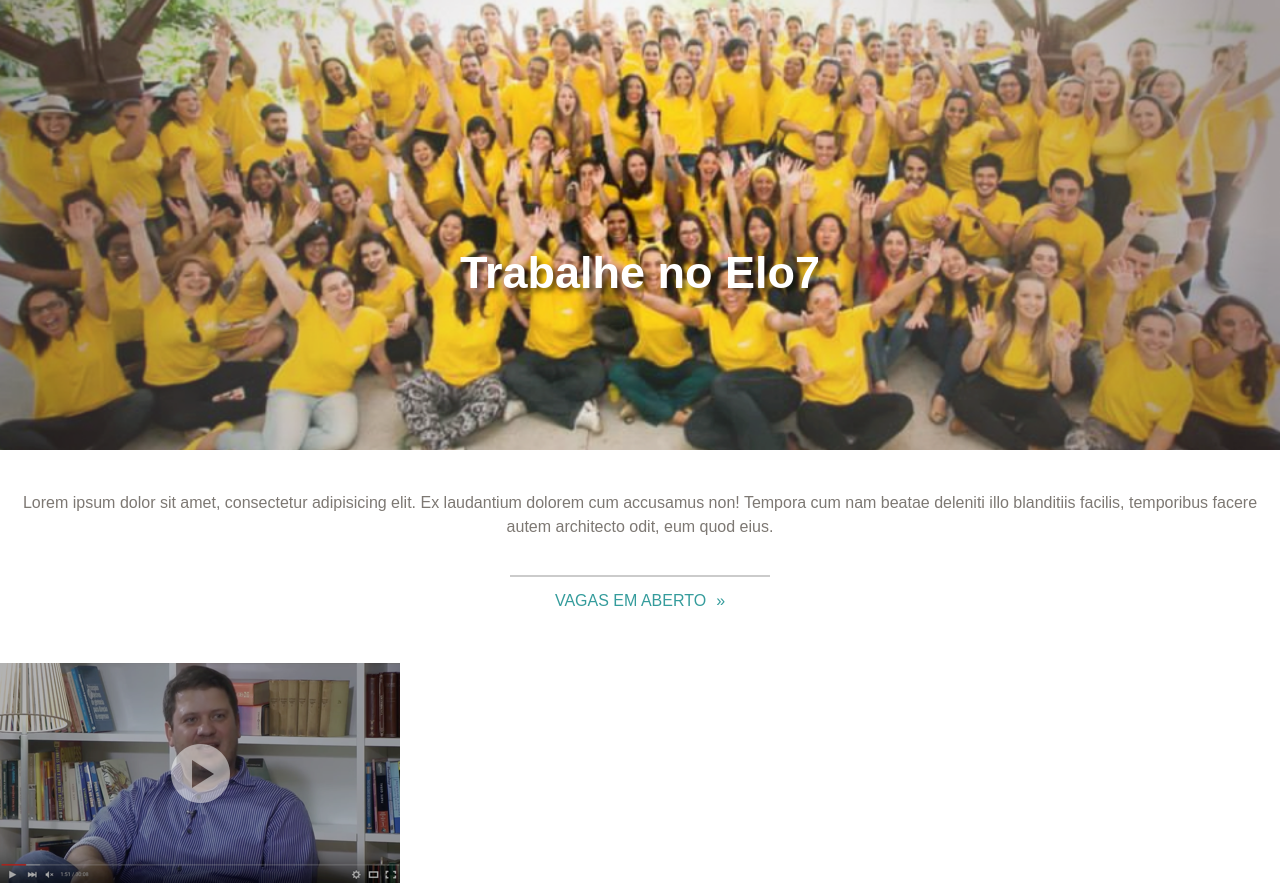
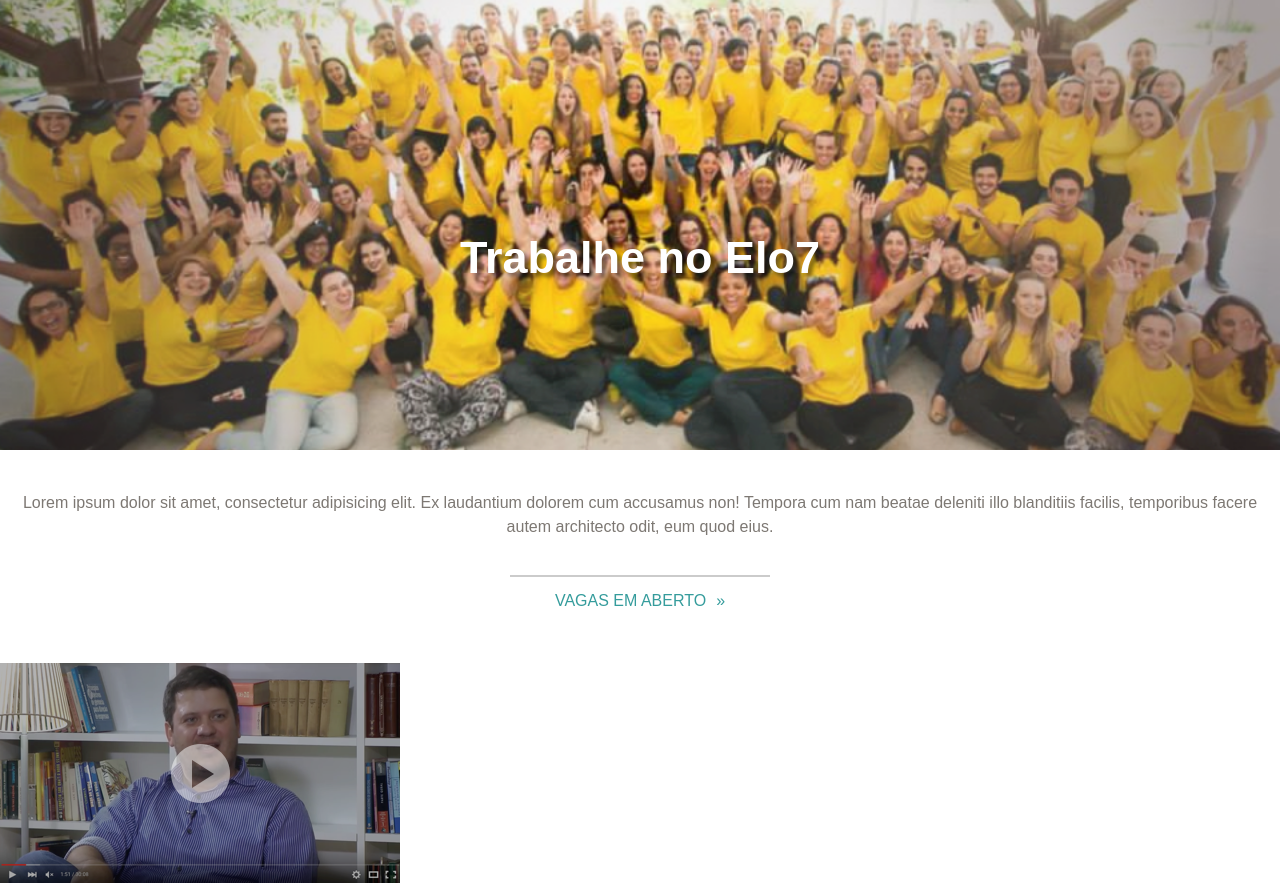
Before and after one commit to flip-santos/landing-elo7, a website: page src/index.html in a window 1280 px wide. Shown: the top 886 px of the page. Drawn offline with Linux system fonts and the light colour scheme.

Commit message:
minor adjusts

```diff
--- a/src/assets/styles/default.css
+++ b/src/assets/styles/default.css
@@ -25,6 +25,11 @@
 section{
   float: left;
   width: 100%;
+}
+
+h1,h2,h3,h4,h5,h6{
+  text-transform: uppercase;
+  line-height: 1.2em;
 }
 
 /*
--- a/src/assets/styles/modules/page-hero.css
+++ b/src/assets/styles/modules/page-hero.css
@@ -14,5 +14,6 @@
   font-size: 45px;
   font-weight: 700;
   color: #fff;
+  text-transform: none;
   text-shadow: 4px 4px 4px rgba(0,0,0,.5);
 }
```
